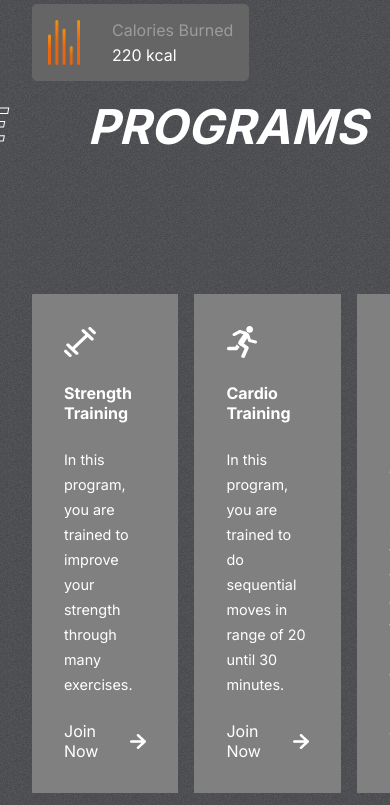
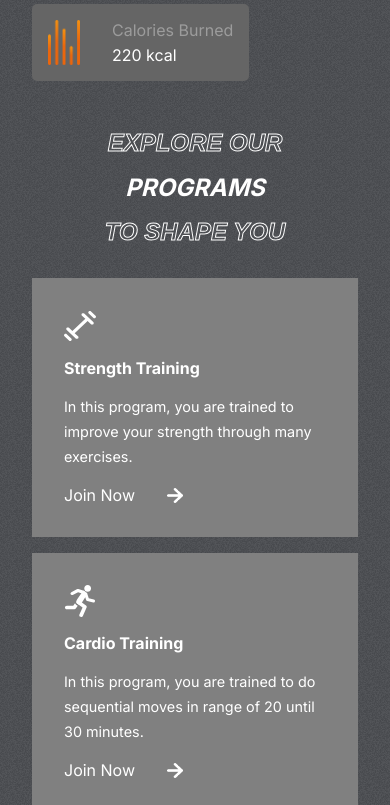
Before and after one commit to asad-amjad/GymApp-React, a React (Create React App) app: page / in a window 390 px wide. Shown: the part 1000-1805 px from the top of the page. Built offline with nearby package versions, Linux system fonts and the light colour scheme.

Commit message:
responsive programs

```diff
--- a/src/components/Programs/Programs.css
+++ b/src/components/Programs/Programs.css
@@ -31,18 +31,18 @@
   justify-content: space-between;
 }
 
-.category>:nth-child(1) {
+.category > :nth-child(1) {
   width: 2rem;
   height: 2rem;
   fill: white;
 }
 
-.category>:nth-child(2) {
+.category > :nth-child(2) {
   font-size: 1rem;
   font-weight: bold;
 }
 
-.category>:nth-child(3) {
+.category > :nth-child(3) {
   font-size: 0.9rem;
   line-height: 25px;
 }
@@ -53,7 +53,7 @@
   gap: 2rem;
 }
 
-.join-now>img {
+.join-now > img {
   width: 1rem;
 }
 
@@ -61,3 +61,18 @@
   background: var(--planCard);
   cursor: pointer;
 }
+
+@media screen and (max-width: 768px) {
+  .programs-header {
+    flex-direction: column;
+    gap: 1rem;
+    font-size: x-large;
+    align-items: center;
+    justify-content: center;
+    margin-top: 2rem;
+  }
+
+  .programs-categories {
+    flex-direction: column;
+  }
+}
```
Lines whose indentation alone changed are shown as unchanged.
